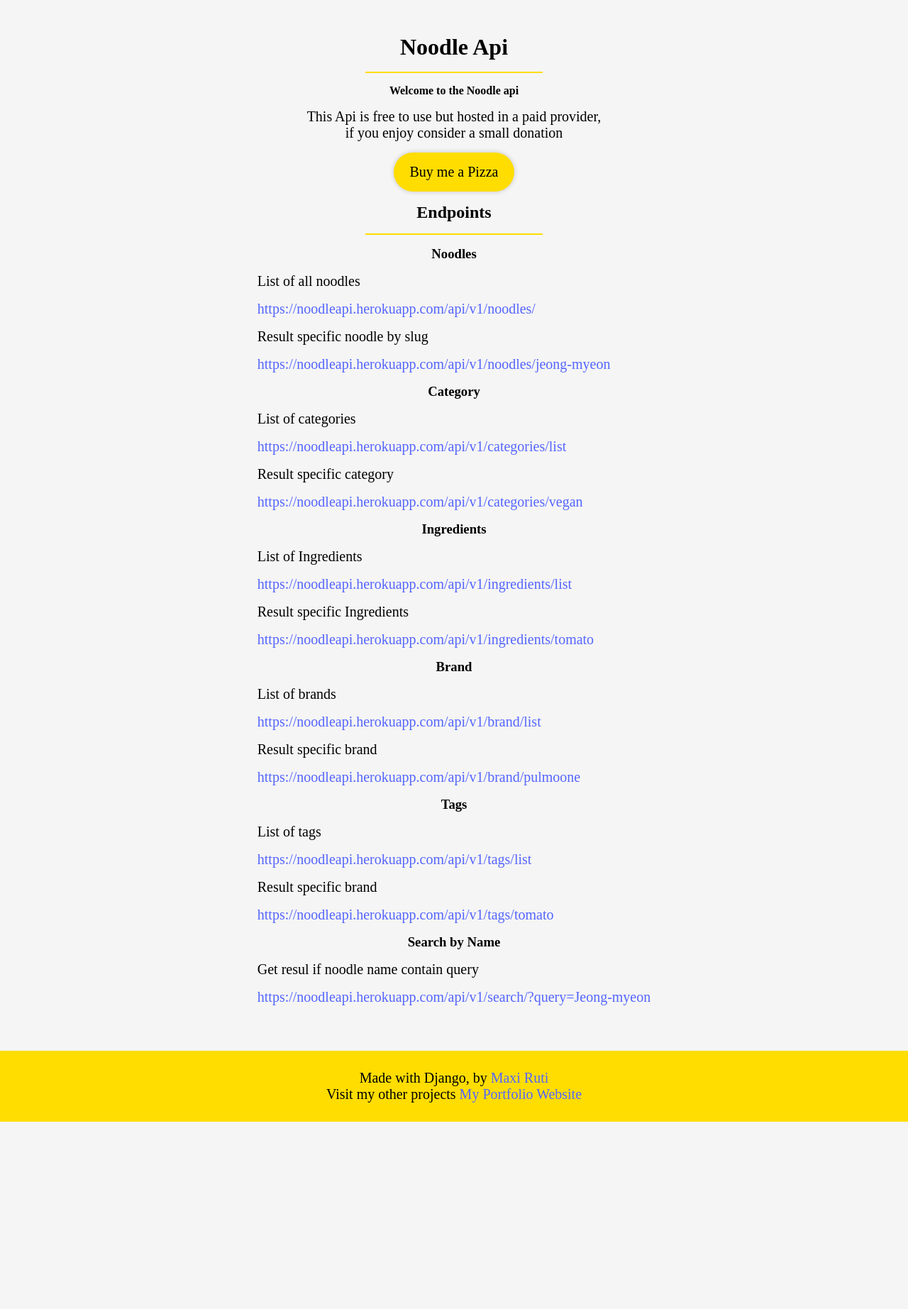
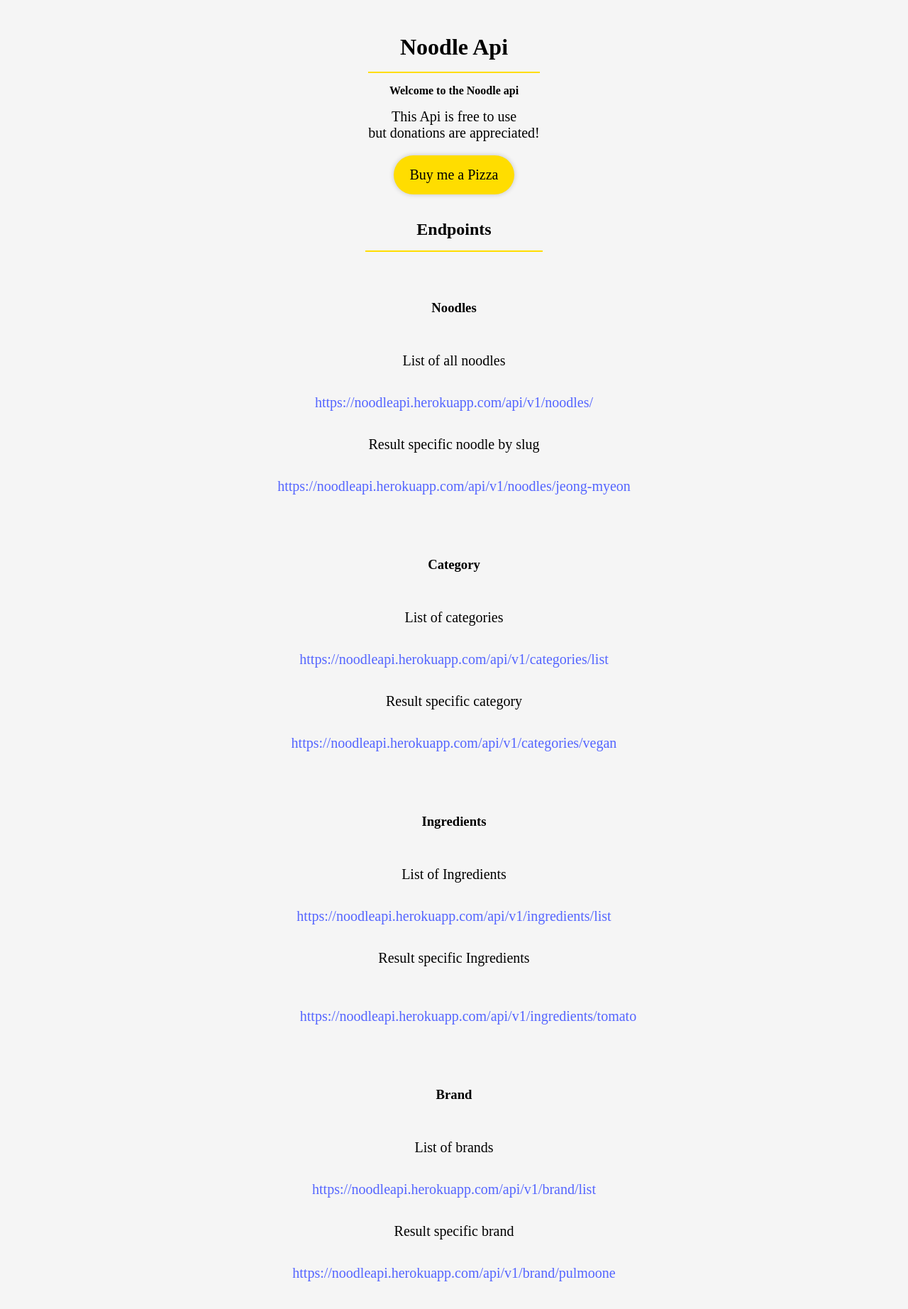
Before and after one commit to maxrpark/nooodles_api, a Django app: page / in a window 1280 px wide. Shown: the part 75-1920 px from the top of the page at 71% size. Before the commit the page ends 1656 px from the top, so only its background shows below. Run offline with Django 4.2, Linux system fonts and the light colour scheme.

Commit message:
index fixs

```diff
--- a/templates/base.html
+++ b/templates/base.html
@@ -38,12 +38,14 @@
       }
       p {
         font-size: 1rem;
-        margin: 1rem auto;
+        text-align: center;
       }
       a {
         color: #5465ff;
         text-decoration: none;
-        font-size: 14px;
+        font-size: 12px;
+        text-align: center;
+        display: block;
       }
       @media screen and (min-width: 768px) {
         a,
@@ -81,7 +83,7 @@
         display: block;
         height: 100%;
         width: 170px;
-        margin: 0 auto;
+        margin: 1.25rem auto;
         border-radius: 40px;
         padding: 1rem;
         text-align: center;
@@ -116,6 +118,13 @@
       footer p {
         margin: 0 auto;
       }
+      section {
+        white-space: pre-wrap; /* CSS3 */
+        white-space: -moz-pre-wrap; /* Mozilla, since 1999 */
+        white-space: -pre-wrap; /* Opera 4-6 */
+        white-space: -o-pre-wrap; /* Opera 7 */
+        word-wrap: break-word; /* Internet Explorer 5.5+ */
+      }
     </style>
   </head>
   <body>
--- a/templates/index.html
+++ b/templates/index.html
@@ -8,8 +8,8 @@
     <div class="underline"></div>
     <h4>Welcome to the Noodle api</h4>
     <p style="text-align: center">
-      This Api is free to use but hosted in a paid provider, <br />
-      if you enjoy consider a small donation
+      This Api is free to use <br />
+      but donations are appreciated!
     </p>
     <a class="buy-me-a-coffe" href="https://www.buymeacoffee.com/maxcoding"
       >Buy me a Pizza</a
@@ -22,12 +22,12 @@
     <section>
       <h3>Noodles</h3>
       <p>List of all noodles</p>
-      <a href="https://noodleapi.herokuapp.com/api/v1/noodles/" target="_blank">
-        https://noodleapi.herokuapp.com/api/v1/noodles/</a
+      <a href="https://noodleapi.herokuapp.com/api/v1/noodles/" target="_blank"
+        >https://noodleapi.herokuapp.com/api/v1/noodles/</a
       >
       <p>Result specific noodle by slug</p>
-      <a href="https://noodleapi.herokuapp.com/api/v1/noodles/" target="_blank">
-        https://noodleapi.herokuapp.com/api/v1/noodles/jeong-myeon</a
+      <a href="https://noodleapi.herokuapp.com/api/v1/noodles/" target="_blank"
+        >https://noodleapi.herokuapp.com/api/v1/noodles/jeong-myeon</a
       >
     </section>
     <!-- -->
@@ -35,12 +35,12 @@
     <section>
       <h3>Category</h3>
       <p>List of categories</p>
-      <a href="https://noodleapi.herokuapp.com/api/v1/noodles/" target="_blank">
-        https://noodleapi.herokuapp.com/api/v1/categories/list</a
+      <a href="https://noodleapi.herokuapp.com/api/v1/noodles/" target="_blank"
+        >https://noodleapi.herokuapp.com/api/v1/categories/list</a
       >
       <p>Result specific category</p>
-      <a href="https://noodleapi.herokuapp.com/api/v1/noodles/" target="_blank">
-        https://noodleapi.herokuapp.com/api/v1/categories/vegan</a
+      <a href="https://noodleapi.herokuapp.com/api/v1/noodles/" target="_blank"
+        >https://noodleapi.herokuapp.com/api/v1/categories/vegan</a
       >
     </section>
     <!-- -->
@@ -48,8 +48,8 @@
     <section>
       <h3>Ingredients</h3>
       <p>List of Ingredients</p>
-      <a href="https://noodleapi.herokuapp.com/api/v1/noodles/" target="_blank">
-        https://noodleapi.herokuapp.com/api/v1/ingredients/list</a
+      <a href="https://noodleapi.herokuapp.com/api/v1/noodles/" target="_blank"
+        >https://noodleapi.herokuapp.com/api/v1/ingredients/list</a
       >
       <p>Result specific Ingredients</p>
       <a href="https://noodleapi.herokuapp.com/api/v1/noodles/" target="_blank">
@@ -61,12 +61,12 @@
     <section>
       <h3>Brand</h3>
       <p>List of brands</p>
-      <a href="https://noodleapi.herokuapp.com/api/v1/noodles/" target="_blank">
-        https://noodleapi.herokuapp.com/api/v1/brand/list</a
+      <a href="https://noodleapi.herokuapp.com/api/v1/noodles/" target="_blank"
+        >https://noodleapi.herokuapp.com/api/v1/brand/list</a
       >
       <p>Result specific brand</p>
-      <a href="https://noodleapi.herokuapp.com/api/v1/noodles/" target="_blank">
-        https://noodleapi.herokuapp.com/api/v1/brand/pulmoone</a
+      <a href="https://noodleapi.herokuapp.com/api/v1/noodles/" target="_blank"
+        >https://noodleapi.herokuapp.com/api/v1/brand/pulmoone</a
       >
     </section>
     <!-- -->
@@ -74,12 +74,12 @@
     <section>
       <h3>Tags</h3>
       <p>List of tags</p>
-      <a href="https://noodleapi.herokuapp.com/api/v1/noodles/" target="_blank">
-        https://noodleapi.herokuapp.com/api/v1/tags/list</a
+      <a href="https://noodleapi.herokuapp.com/api/v1/noodles/" target="_blank"
+        >https://noodleapi.herokuapp.com/api/v1/tags/list</a
       >
       <p>Result specific brand</p>
-      <a href="https://noodleapi.herokuapp.com/api/v1/noodles/" target="_blank">
-        https://noodleapi.herokuapp.com/api/v1/tags/tomato</a
+      <a href="https://noodleapi.herokuapp.com/api/v1/noodles/" target="_blank"
+        >https://noodleapi.herokuapp.com/api/v1/tags/tomato</a
       >
     </section>
     <!-- -->
@@ -90,8 +90,7 @@
       <a
         href="https://noodleapi.herokuapp.com/api/v1/search/?query=Jeong-myeon"
         target="_blank"
-      >
-        https://noodleapi.herokuapp.com/api/v1/search/?query=Jeong-myeon</a
+        >https://noodleapi.herokuapp.com/api/v1/search/?query=Jeong-myeon</a
       >
     </section>
     <!-- -->
```
